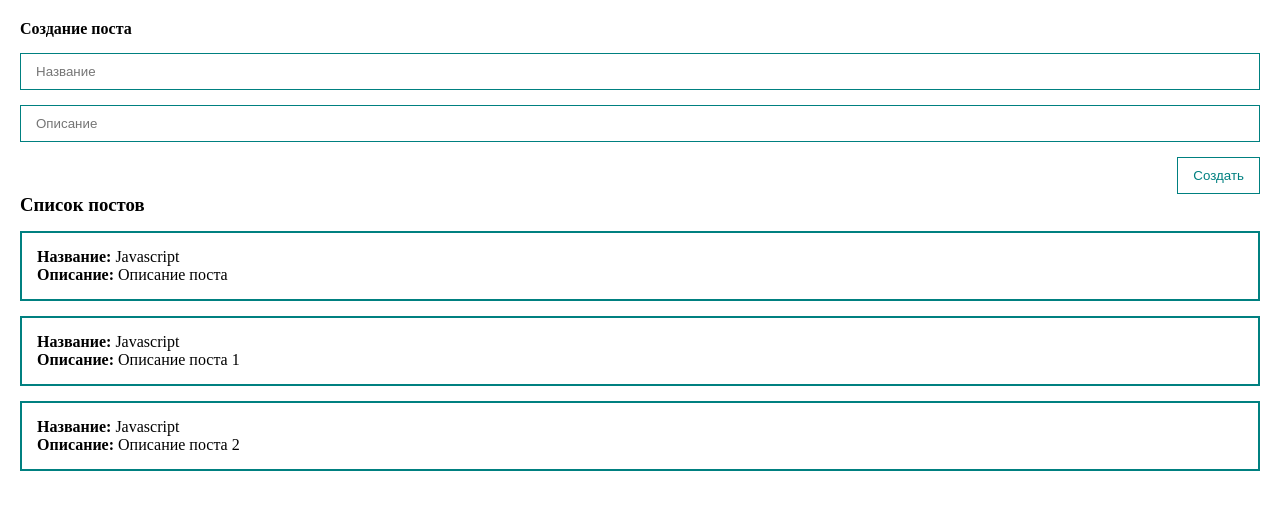
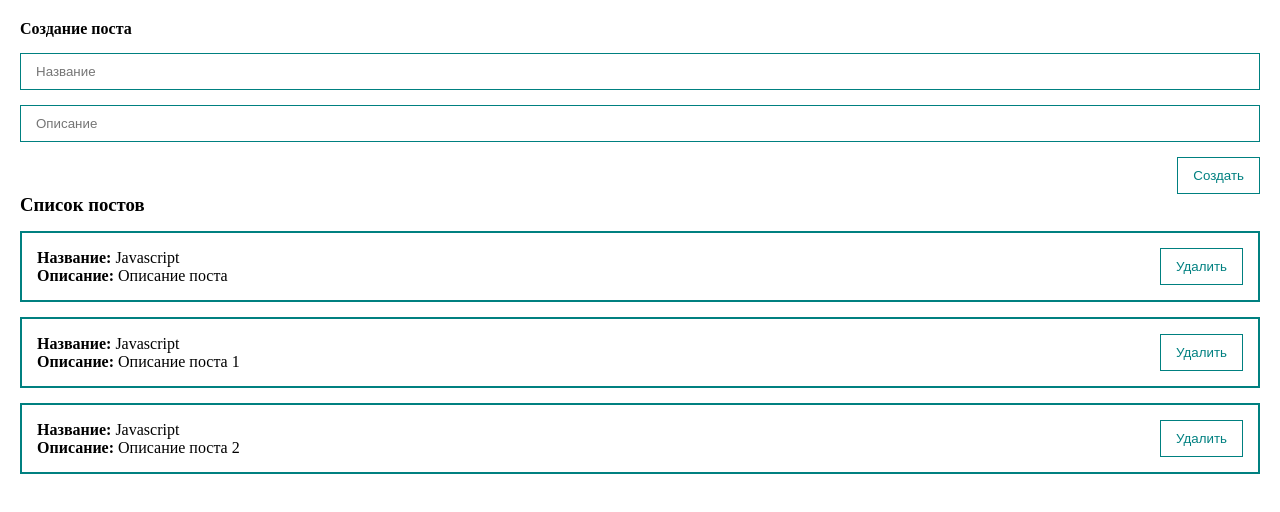
Before and after one commit to Gapotchenko-Yakov/vue3-course, a Vue app: page / in a window 1280 px wide. Shown: the top 512 px of the page. Built offline with nearby package versions, Linux system fonts and the light colour scheme.

Commit message:
feat(my-button): create shared MyButton component

```diff
--- a/src/components/PostForm.vue
+++ b/src/components/PostForm.vue
@@ -13,16 +13,20 @@
             type="text"
             placeholder="Описание"
         >
-        <button
-        class="btn"
+        <my-button
+            style="align-self: flex-end; margin-top: 15px;"
             @click="createPost"
         >
         Создать
-        </button>
+        </my-button>
     </form>
 </template>
 <script>
+import MyButton from '@/components/UI/MyButton.vue';
 export default {
+    components:{
+        MyButton,
+    },
     data(){
         return {
             post:{
@@ -34,7 +38,6 @@
     methods: {
         createPost(){
             this.post.id = Date.now();
-            // this.posts.push(newPost);
             this.$emit('create', this.post);
             this.title = '';
             this.body = '';
@@ -53,12 +56,4 @@
     padding: 10px 15px;
     margin-top: 15px;
 }
-.btn {
-    margin-top: 15px;
-    align-self: flex-end;
-    padding: 10px 15px;
-    background: none;
-    color: teal;
-    border: 1px solid teal;
-}
 </style>
--- a/src/components/PostItem.vue
+++ b/src/components/PostItem.vue
@@ -1,11 +1,20 @@
 <template>
     <div class="post">
-        <div><strong>Название:</strong> {{ post.title }}</div>
-        <div><strong>Описание:</strong> {{ post.body }}</div>
+        <div>
+            <div><strong>Название:</strong> {{ post.title }}</div>
+            <div><strong>Описание:</strong> {{ post.body }}</div>
+        </div>
+        <div class="post__btns">
+            <my-button>Удалить</my-button>
+        </div>
     </div>
 </template>
 <script>
+import MyButton from '@/components/UI/MyButton.vue';
 export default {
+    components:{
+        MyButton,
+    },
     props:{
         post:{
             type: Object,
@@ -19,5 +28,8 @@
         padding: 15px;
         border: 2px solid teal;
         margin-top: 15px;
+        display: flex;
+        align-items: center;
+        justify-content: space-between;
     }
 </style>
--- /dev/null
+++ b/src/components/UI/MyButton.vue
@@ -0,0 +1,18 @@
+<template>
+    <button class='btn'>
+        <slot></slot>
+    </button>
+</template>
+<script>
+export default {
+
+}
+</script>
+<style scoped>
+    .btn {
+    padding: 10px 15px;
+    background: none;
+    color: teal;
+    border: 1px solid teal;
+}
+</style>
```
Lines whose indentation alone changed are shown as unchanged.
